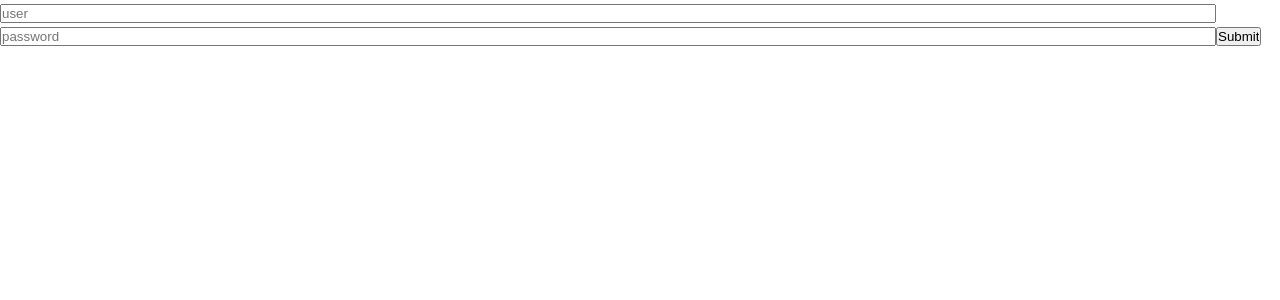
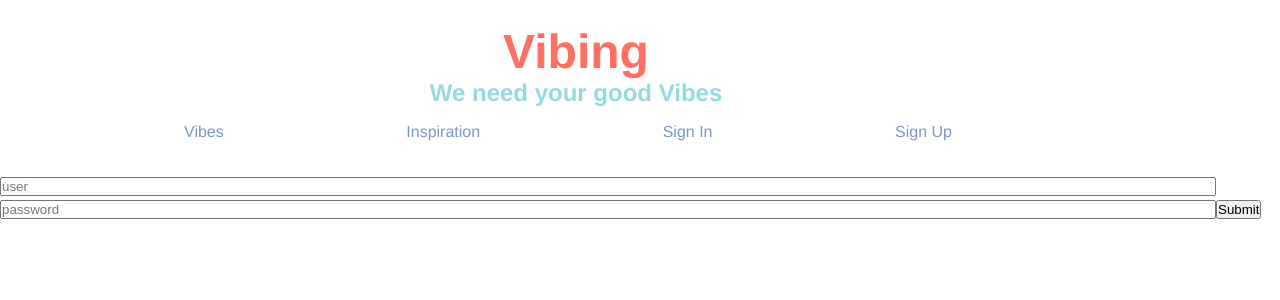
Before and after one commit to ThwCorbin/vibing, a React (Create React App) app: page /signup in a window 1280 px wide. Shown: the top 300 px of the page. Built offline with nearby package versions, Linux system fonts and the light colour scheme.

Commit message:
added header to signup page

```diff
--- a/src/components/SignUp.js
+++ b/src/components/SignUp.js
@@ -1,11 +1,15 @@
 import React, {Component} from "react"
 import Form from './Form.js'
+import Header from './Header'
 
 
 class SignUp extends Component {
     render() {
         return(
+            <React.Fragment>
+            <Header/>
             <Form/>
+            </React.Fragment>
         )
     }
 }
```
